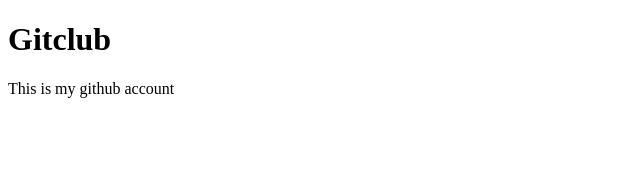
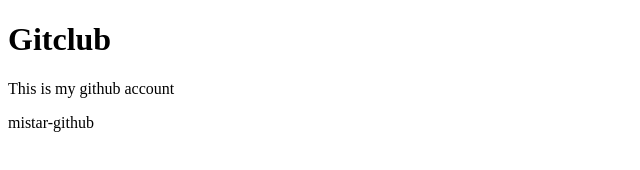
Before and after one commit to Gerald-thedev/git-repository-one, a plain HTML site: page index.html in a window 1280 px wide. Shown: the whole page, without its empty margins (0-640 px from the left). Drawn offline with Linux system fonts and the light colour scheme.

Commit message:
Added another paragraph

```diff
--- a/index.html
+++ b/index.html
@@ -10,6 +10,7 @@
 
     <h1>Gitclub</h1>
     <p>This is my github account</p>
+    <p>mistar-github</p>
 
 </body>
 </html>
```
